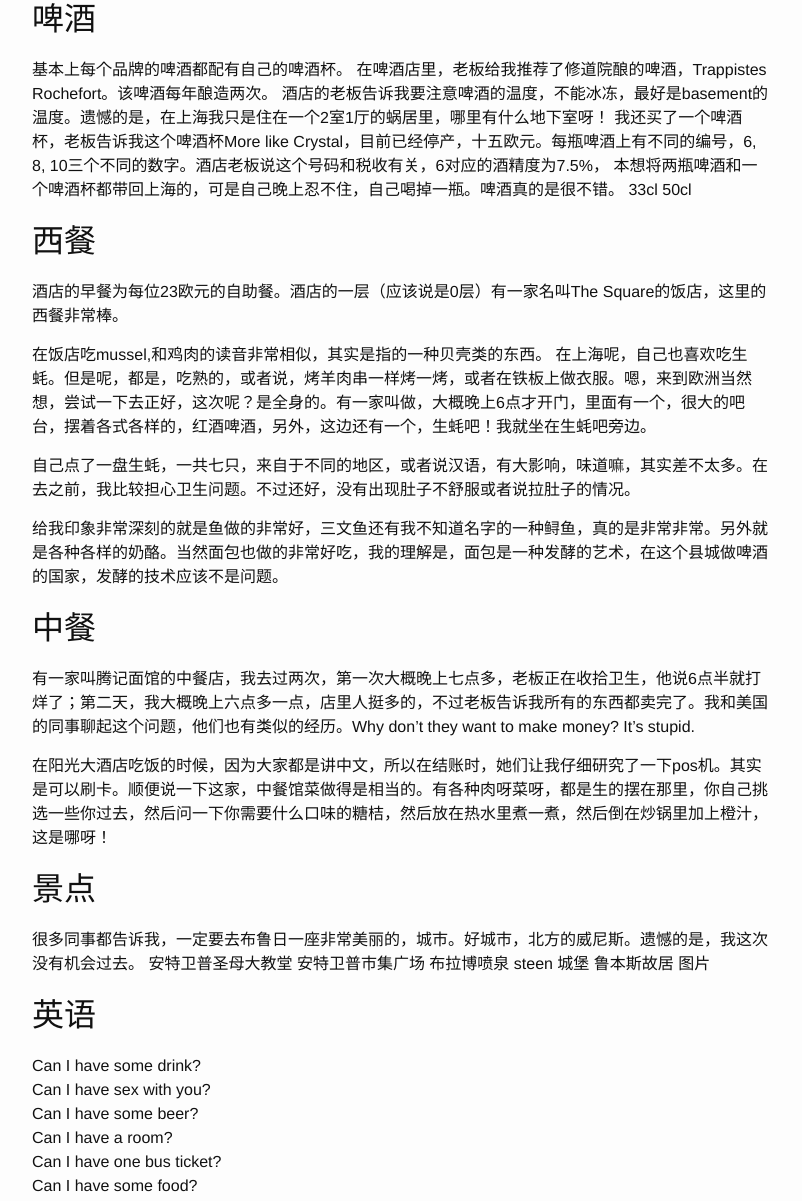
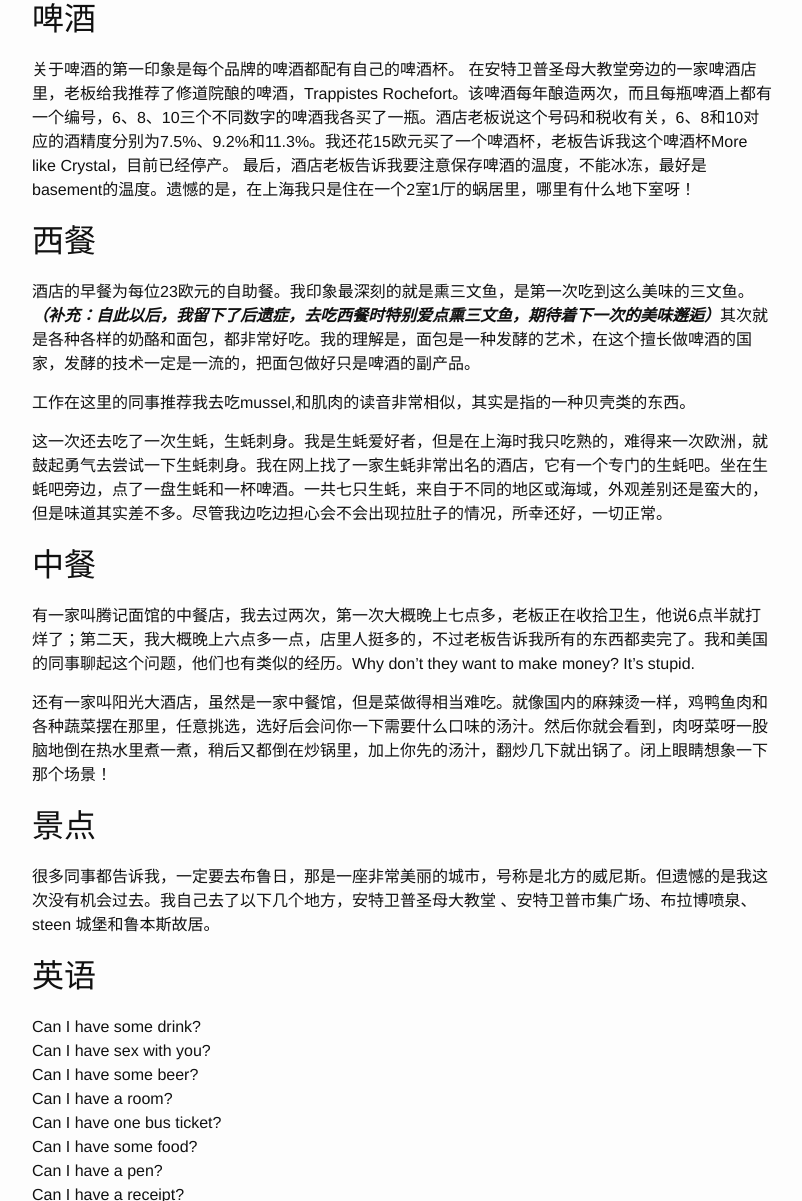
Before and after one commit to iamafool/iamafool.github.io, a Jekyll site: the page built from _posts/2017-02-20-belgium-travel.markdown, in a window 1280 px wide and 1400 px high, scrolled down 1539 px. Shown: the part 199-1400 px from the top of the window, without its empty margins (238-1040 px from the left). Built offline with Jekyll 4.4.1, drawn with Linux system fonts in a browser that asks for light colours; comment, search, counter and statistics services are not loaded; some of the changed text lies outside the part shown.

Commit message:
Update 2017-02-20-belgium-travel.markdown

```diff
--- a/_posts/2017-02-20-belgium-travel.markdown
+++ b/_posts/2017-02-20-belgium-travel.markdown
@@ -24,41 +24,34 @@ categories: 杂记
 供应商在帮订票时，给到我的是商务舱的报价，根据公司的政策，超过6个小时的行程是可以乘坐商务舱的。不过每个部门的差旅预算是固定的，所以我选择经济舱以希望给其他同事更多的国际差旅的机会。不过，如果今后老婆孩子能陪我一起出差的话，我想我会厚着脸皮订个商务舱，让孩子坐在我的座位，以便让孩子睡的舒服点。
 
 ## 酒店
-从我的酒店房间隔窗望去就是中央火车站，旁边有一家小的电影院，Royale Cinema。在异国他乡看一场电影也不错！于是，我登陆它的官方网站，查询正在上映什么电影。令我吃惊的是，这个影院里只有两个放映厅，一厅放映同性恋电影，二厅放映异性成人片。不过由于这个影院在火车站附近，我担心安全问题而没敢去看。***（一年后，第二次来这里出差时，这家影院已经停业了。） ***
+从我的酒店房间隔窗望去就是中央火车站，旁边有一家小的电影院，Royale Cinema。在异国他乡看一场电影也不错！于是，我登陆它的官方网站，查询正在上映什么电影。令我吃惊的是，这个影院里只有两个放映厅，一厅放映同性恋电影，二厅放映异性成人片。不过由于这个影院在火车站附近，我担心安全问题而没敢去看。***（补充：一年后，第二次来这里出差时，这家影院已经停业了。）***
 
 ## 巧克力
 我这次买了不少巧克力和饼干，大部分是在超市买的，价格实惠，质量也不错。另外还在布鲁塞尔的机场免税店买过一些，那里种类很多，虽然是duty free, 但是价格也许稍贵一点。至于据说味道更好一些的巧克力作坊的小店，我只逛过两家，当然，他们的价格也要高很多。一家位于安特卫普圣母大教堂的旁边，味道还不错。另外一家是在比利时工作的中国同事推荐的，pierre marcolini，被称作巧克力中的LV，我估计大概是超市品牌三倍的价格，我只买了很少一些。这家店每年情人节的时候会推出情人节特供版，一个圆形的盒子里，摆着各种颜色的心形巧克力。我是17号过去的，那个时候，小包装的都已经卖光了，只剩下价值35欧元的大包装。我买了一包送给我老婆，只可惜她不爱吃甜的。
-![alt text](/images/Pierr2.png "pierre marcolini love")
+![alt text]({{ site.url }}/images/Pierr2.png "pierre marcolini love")
 
 ## 啤酒
-基本上每个品牌的啤酒都配有自己的啤酒杯。
-在啤酒店里，老板给我推荐了修道院酿的啤酒，Trappistes Rochefort。该啤酒每年酿造两次。
-酒店的老板告诉我要注意啤酒的温度，不能冰冻，最好是basement的温度。遗憾的是，在上海我只是住在一个2室1厅的蜗居里，哪里有什么地下室呀！
-我还买了一个啤酒杯，老板告诉我这个啤酒杯More like  Crystal，目前已经停产，十五欧元。每瓶啤酒上有不同的编号，6, 8, 10三个不同的数字。酒店老板说这个号码和税收有关，6对应的酒精度为7.5%，
-本想将两瓶啤酒和一个啤酒杯都带回上海的，可是自己晚上忍不住，自己喝掉一瓶。啤酒真的是很不错。
-33cl 50cl
+关于啤酒的第一印象是每个品牌的啤酒都配有自己的啤酒杯。
+在安特卫普圣母大教堂旁边的一家啤酒店里，老板给我推荐了修道院酿的啤酒，Trappistes Rochefort。该啤酒每年酿造两次，而且每瓶啤酒上都有一个编号，6、8、10三个不同数字的啤酒我各买了一瓶。酒店老板说这个号码和税收有关，6、8和10对应的酒精度分别为7.5%、9.2%和11.3%。我还花15欧元买了一个啤酒杯，老板告诉我这个啤酒杯More like  Crystal，目前已经停产。
+最后，酒店老板告诉我要注意保存啤酒的温度，不能冰冻，最好是basement的温度。遗憾的是，在上海我只是住在一个2室1厅的蜗居里，哪里有什么地下室呀！
+
 ## 西餐
-酒店的早餐为每位23欧元的自助餐。酒店的一层（应该说是0层）有一家名叫The Square的饭店，这里的西餐非常棒。
+酒店的早餐为每位23欧元的自助餐。我印象最深刻的就是熏三文鱼，是第一次吃到这么美味的三文鱼。***（补充：自此以后，我留下了后遗症，去吃西餐时特别爱点熏三文鱼，期待着下一次的美味邂逅）***其次就是各种各样的奶酪和面包，都非常好吃。我的理解是，面包是一种发酵的艺术，在这个擅长做啤酒的国家，发酵的技术一定是一流的，把面包做好只是啤酒的副产品。
 
-在饭店吃mussel,和鸡肉的读音非常相似，其实是指的一种贝壳类的东西。
-在上海呢，自己也喜欢吃生蚝。但是呢，都是，吃熟的，或者说，烤羊肉串一样烤一烤，或者在铁板上做衣服。嗯，来到欧洲当然想，尝试一下去正好，这次呢？是全身的。有一家叫做，大概晚上6点才开门，里面有一个，很大的吧台，摆着各式各样的，红酒啤酒，另外，这边还有一个，生蚝吧！我就坐在生蚝吧旁边。
+工作在这里的同事推荐我去吃mussel,和肌肉的读音非常相似，其实是指的一种贝壳类的东西。
 
-自己点了一盘生蚝，一共七只，来自于不同的地区，或者说汉语，有大影响，味道嘛，其实差不太多。在去之前，我比较担心卫生问题。不过还好，没有出现肚子不舒服或者说拉肚子的情况。
+这一次还去吃了一次生蚝，生蚝刺身。我是生蚝爱好者，但是在上海时我只吃熟的，难得来一次欧洲，就鼓起勇气去尝试一下生蚝刺身。我在网上找了一家生蚝非常出名的酒店，它有一个专门的生蚝吧。坐在生蚝吧旁边，点了一盘生蚝和一杯啤酒。一共七只生蚝，来自于不同的地区或海域，外观差别还是蛮大的，但是味道其实差不多。尽管我边吃边担心会不会出现拉肚子的情况，所幸还好，一切正常。
 
-给我印象非常深刻的就是鱼做的非常好，三文鱼还有我不知道名字的一种鲟鱼，真的是非常非常。另外就是各种各样的奶酪。当然面包也做的非常好吃，我的理解是，面包是一种发酵的艺术，在这个县城做啤酒的国家，发酵的技术应该不是问题。
 
 ## 中餐
 有一家叫腾记面馆的中餐店，我去过两次，第一次大概晚上七点多，老板正在收拾卫生，他说6点半就打烊了；第二天，我大概晚上六点多一点，店里人挺多的，不过老板告诉我所有的东西都卖完了。我和美国的同事聊起这个问题，他们也有类似的经历。Why don't they want to make money? It's stupid.
 
-在阳光大酒店吃饭的时候，因为大家都是讲中文，所以在结账时，她们让我仔细研究了一下pos机。其实是可以刷卡。顺便说一下这家，中餐馆菜做得是相当的。有各种肉呀菜呀，都是生的摆在那里，你自己挑选一些你过去，然后问一下你需要什么口味的糖桔，然后放在热水里煮一煮，然后倒在炒锅里加上橙汁，这是哪呀！
+还有一家叫阳光大酒店，虽然是一家中餐馆，但是菜做得相当难吃。就像国内的麻辣烫一样，鸡鸭鱼肉和各种蔬菜摆在那里，任意挑选，选好后会问你一下需要什么口味的汤汁。然后你就会看到，肉呀菜呀一股脑地倒在热水里煮一煮，稍后又都倒在炒锅里，加上你先的汤汁，翻炒几下就出锅了。闭上眼睛想象一下那个场景！
+
 ## 景点
-很多同事都告诉我，一定要去布鲁日一座非常美丽的，城市。好城市，北方的威尼斯。遗憾的是，我这次没有机会过去。
-安特卫普圣母大教堂
-安特卫普市集广场
-布拉博喷泉
-steen 城堡
-鲁本斯故居
-图片
+很多同事都告诉我，一定要去布鲁日，那是一座非常美丽的城市，号称是北方的威尼斯。但遗憾的是我这次没有机会过去。我自己去了以下几个地方，安特卫普圣母大教堂
+、安特卫普市集广场、布拉博喷泉、steen 城堡和鲁本斯故居。
+
 ## 英语
 Can I have some drink?
 Can I have sex with you?
@@ -72,9 +65,10 @@ Can I have a bag/box?
 You have my seat.
 
 ## 信用卡
-另外一个值得注意的是信用卡的问题，我的公务卡就是没有芯片的。这边刷卡首选方式是带芯片的，有些刷卡机不能玩。
+另外一个值得注意的是信用卡的问题，我的公务卡是没有芯片的。但这边刷卡的首选方式插入芯片，而不是刷磁条。在一个超市里买东西的时候，一位很年轻的收银员告诉我，她从来没有遇到过这样的刷磁条的事情，我不得不付了现金；不过下次再去的时候，另外一个收银员，她年长一点，比较有经验，告诉我其实他们也可以刷磁条的，只是不经常用，可能会不灵敏。
 
-在一个超市里买东西的时候，收银员告诉我，他从来没有遇到过这样的事情。不过下次再去的时候，另外一个收银员，你比较年长一点，他告诉我
+
+## 同事
 在Beerse的整个Site只有十二三位中国同事，周二吃午饭时和他们坐在一起，大概见到了七八个人。周一和周三晚上乘坐公交车返回安特卫普时，都遇到了中国同事，其中一位90后的小姑娘给我推荐了pierre macolini巧克力店和Grand Café De Rooden Hoed餐厅。另外一位台湾的小姑娘给我推荐了修道院酿造的啤酒。
 
 和比利时的同事聊天，他们除周六周日正常休息以外，每年还有大概四十天的假期。一位女同事告诉我，这里的男人通常都很能干，家里的修修补补他们都是自己做，也许是因为这里的人工成本比较高的原因。
```
